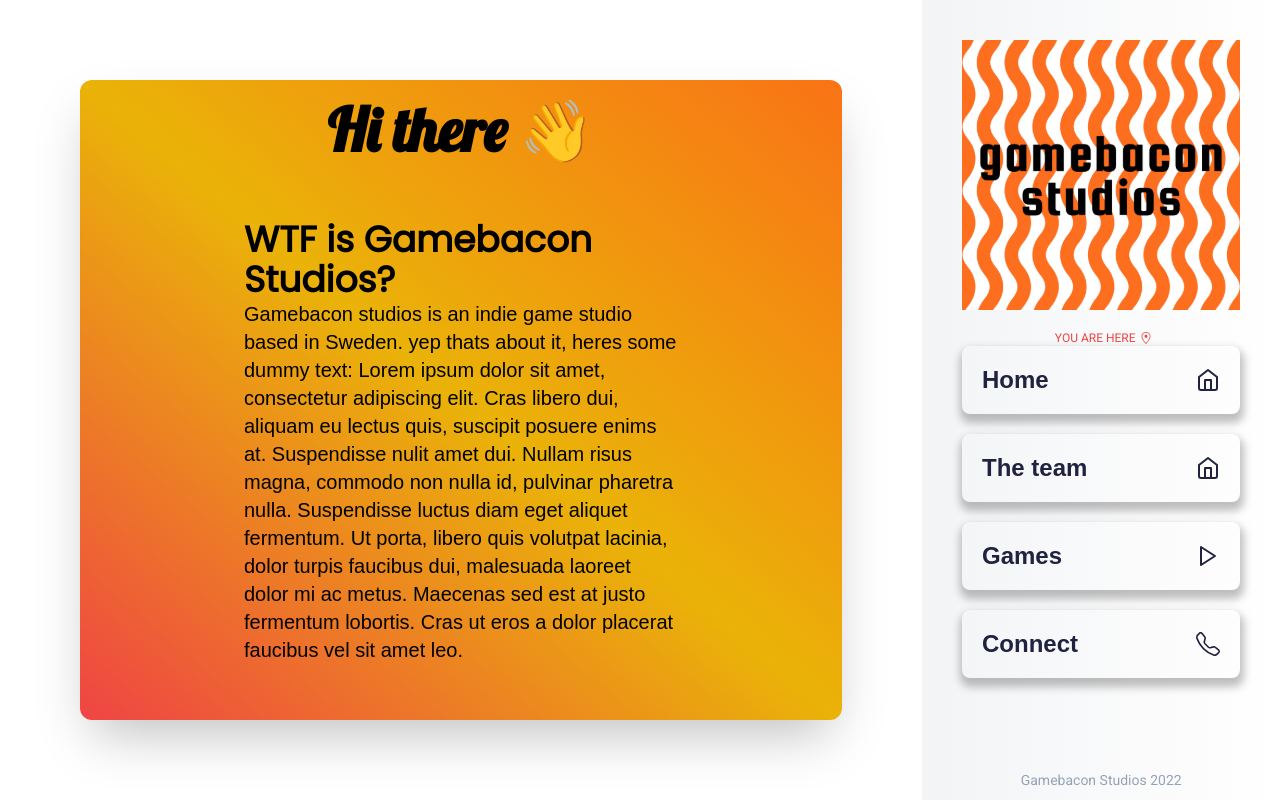
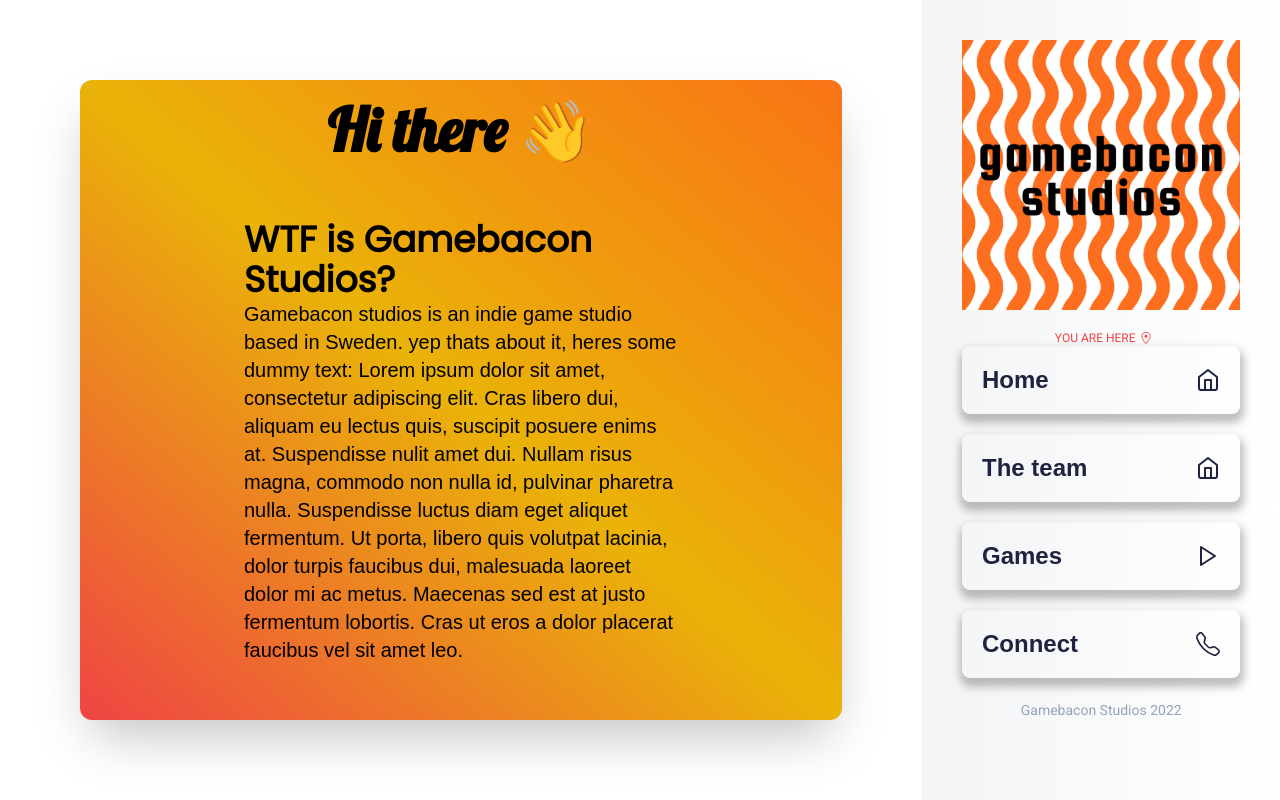
Before and after one commit to gamebacon/gamebaconstudios, a React (Create React App) app: page / in a window 1280 px wide. Built offline with nearby package versions, Linux system fonts and the light colour scheme; a web font is replaced by a local one.

Commit message:
fix scroll menu

```diff
--- a/src/components/AppLayoutMenu.tsx
+++ b/src/components/AppLayoutMenu.tsx
@@ -42,7 +42,7 @@ const AppLayoutMenu: React.FC = () => {
     return (
         <IonMenu contentId='main' side='end' swipe-gesture={true} menuId='main-menu'>
             <IonList className='space-y-5 h-full bg-gradient-to-l from-white to-gray-100
-             items-center flex flex-col px-10 pt-10'>
+             items-center flex flex-col px-10 pt-10 overflow-scroll'>
                 <IonMenuToggle autoHide={false}>
                     <IonRouterLink routerLink='/'>
                         <UILogo style='w-full'/>
@@ -69,7 +69,7 @@ const AppLayoutMenu: React.FC = () => {
                         </div>
                     );
                 })}
-                <div className='absolute bottom-2'>
+                <div className=''>
                     <span className='text-slate-400 font-roboto text-sm'>Gamebacon Studios 2022</span>
                 </div>
             </IonList>
```
Also changed, not shown: 12 other files (tests, documents, lock files or other folders).
